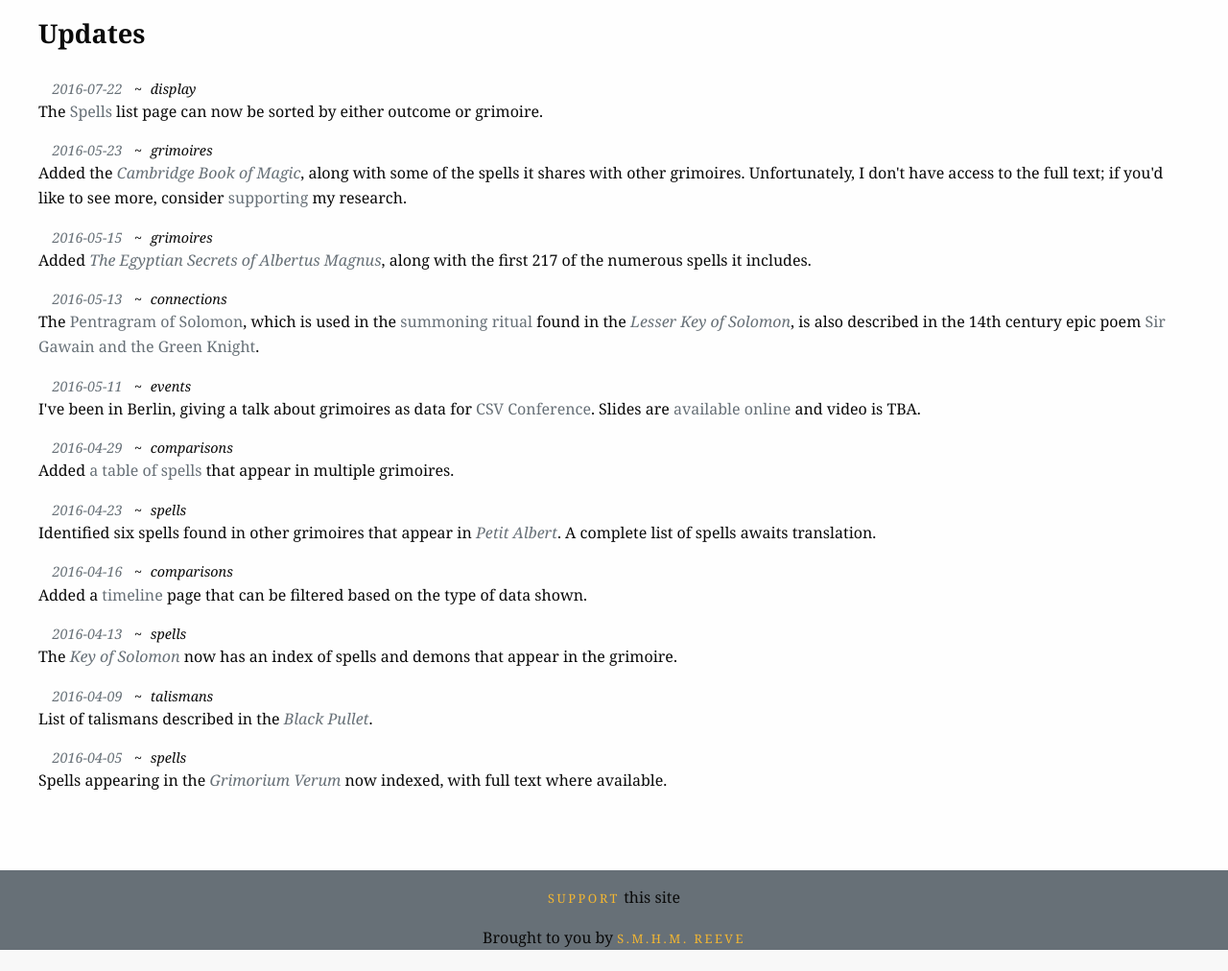
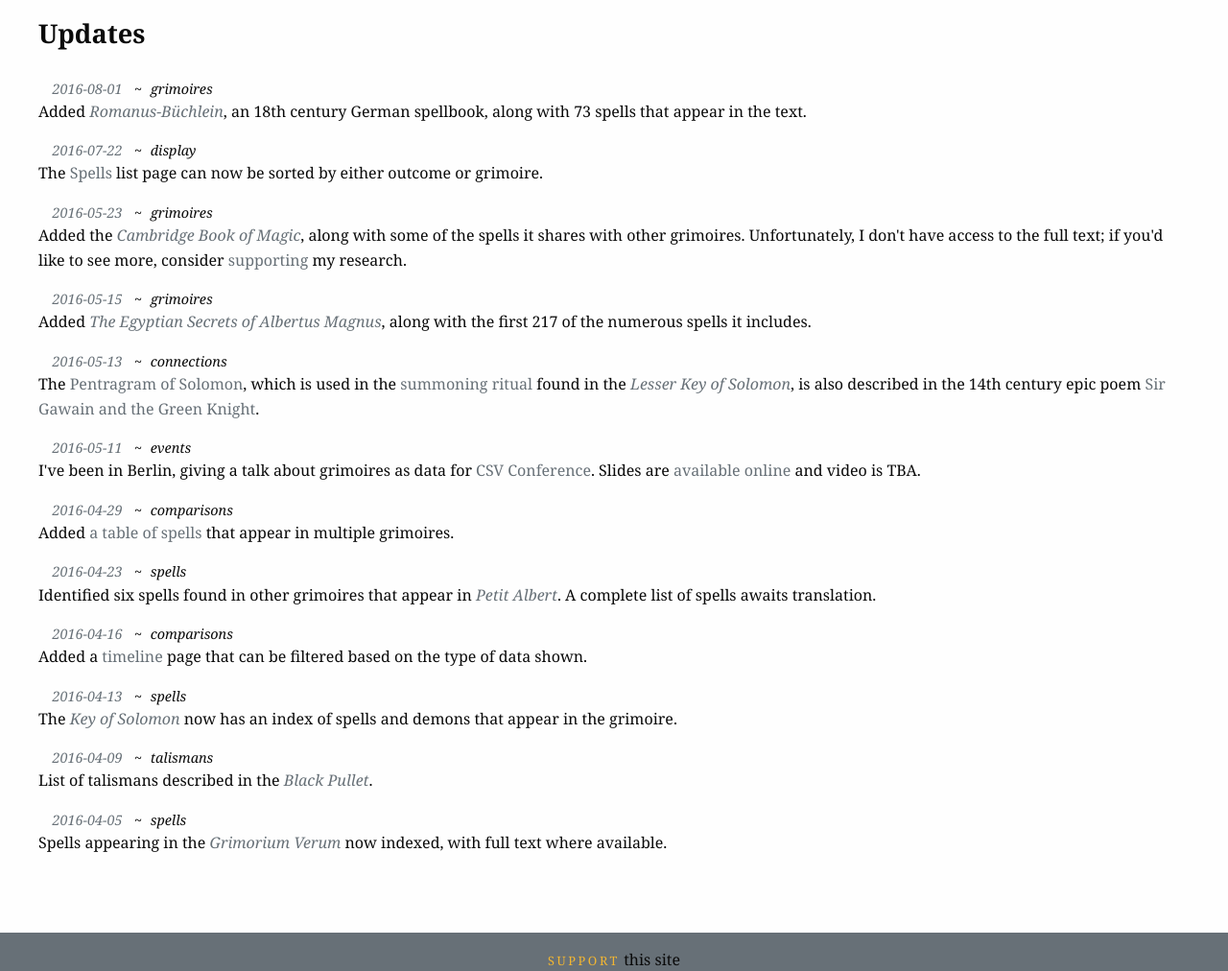
Before and after one commit to mouse-reeve/grimoire-site, a Flask app: template grimoire/templates/updates.html in a window 1280 px wide. Shown: the part 154-1166 px from the top of the page at 96% size. Before the commit the page ends 1144 px from the top, so only its background shows below. Run offline with Flask 2, Linux system fonts and the light colour scheme; the template is opened without the code that fills it, so the values that code supplies are empty; some libraries are stand-ins or nearby versions; some web fonts are replaced.

Commit message:
Updates for the updates page

```diff
--- a/grimoire/templates/updates-macro.html
+++ b/grimoire/templates/updates-macro.html
@@ -1,4 +1,7 @@
 {% macro update_content(show_all=False) %}
+    {% call update("2016-08-01", "grimoires") %}
+    Added <a href="/grimoire/romanus-buchlein"><em>Romanus-Büchlein</em></a>, an 18th century German spellbook, along with 73 spells that appear in the text.
+    {% endcall %}
 
     {% call update("2016-07-22", "display") %}
     The <a href="/spell">Spells</a> list page can now be sorted by either outcome or grimoire.
@@ -8,11 +11,11 @@
     Added the <a href="/grimoire/cambridge-book-of-magic"><em>Cambridge Book of Magic</em></a>, along with some of the spells it shares with other grimoires. Unfortunately, I don't have access to the full text; if you'd like to see more, consider <a href="/support">supporting</a> my research.
     {% endcall %}
 
+{% if show_all %}
     {% call update("2016-05-15", "grimoires") %}
     Added <a href="/grimoire/egyptian-secrets-of-albertus-magnus"><em>The Egyptian Secrets of Albertus Magnus</em></a>, along with the first 217 of the numerous spells it includes.
     {% endcall %}
 
-{% if show_all %}
     {% call update("2016-05-13", "connections") %}
     The <a href="/magic_object/pentagram-of-solomon">Pentragram of Solomon</a>, which is used in the <a href="/spell/goetia-summoning-ritual">summoning ritual</a>
     found in the <a href="/grimoire/lesser-key"><em>Lesser Key of Solomon</em></a>, is also described in the 14th century epic poem
```
